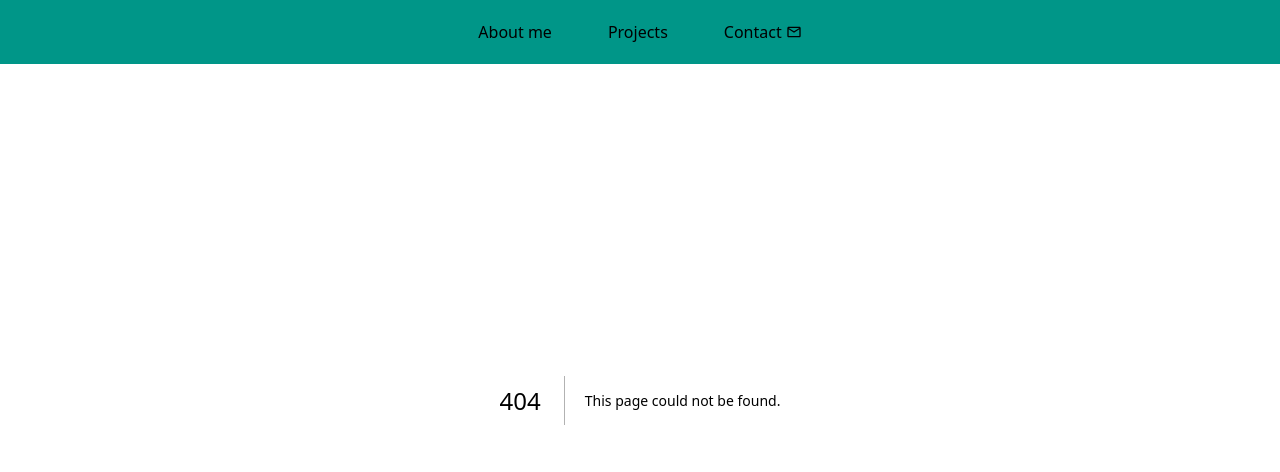
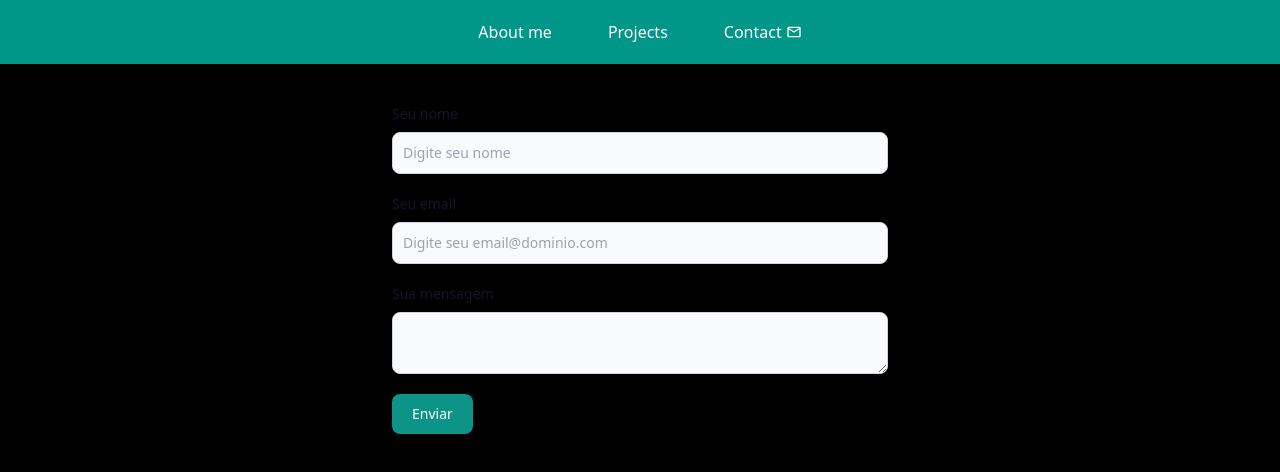
Before and after one commit to ronneyrv/Platform-Nextjs, a Next.js app: page /contact/sendme in a window 1280 px wide. Before the commit this address had no page. Shown: the top 472 px of the page. Built offline with nearby package versions, Linux system fonts and the light colour scheme.

Commit message:
feat: add page contact

```diff
--- a/src/app/about/About.tsx
+++ b/src/app/about/About.tsx
@@ -27,7 +27,7 @@ export const metadata: Metadata = {
 
 export default function About() {
   return (
-    <main className="flex-col gap-8 p-8">
+    <main className="flex-col gap-8 p-2 sm:p-8">
       <section className="flex-col p-8">
         <article className="flex gap-2 flex-col p-2 m-3 rounded sm:flex-row items-center">
           <Image
@@ -36,15 +36,15 @@ export default function About() {
             width={400}
             height={400}
             draggable={false}
-            className="rounded-full p-2 w-full sm:w-60 md:w-72"
+            className="rounded-full p-2 w-full sm:w-80 md:w-96"
           />
           <div className="flex-col text-center w-full">
-            <h2 className="font-bold text-center text-5xl md:text-5x1 mb-2">
+            <h2 className="font-bold text-center text-xl sm:text-4xl md:text-5x1 mb-2">
               Ronney Rocha
             </h2>
             <div className="flex gap-4 items-center justify-center">
-              <h3 className="text-xl">Full Stack Developer</h3>
-              <FaLaptopCode className="size-8" />
+              <h3 className="sm:text-xl">Full Stack Developer</h3>
+              <FaLaptopCode className=" sm:size-8" />
             </div>
           </div>
         </article>
--- a/src/app/contact/page.tsx
+++ b/src/app/contact/page.tsx
@@ -18,14 +18,14 @@ export default function PageContact() {
         </article>
       </Link>
 
-      <Link href={"my/email"} className="flex justify-center">
+      <Link href="/contact/sendme" className="flex justify-center">
         <article className="flex gap-2 flex-row items-center justify-center p-2 m-3 rounded hover:bg-primary w-full">
           <CgMail className="size-10" />
           <h4 className="font-extrabold text-lg">{"e-mail"}</h4>
         </article>
       </Link>
 
-      <Link href={"https://www.linkedin.com/public-profile/settings?trk=d_flagship3_profile_self_view_public_profile"} target="blank" className="flex justify-center">
+      <Link href={"www.linkedin.com/in/ronney-rocha-6a045466"} target="blank" className="flex justify-center">
         <article className="flex gap-2 flex-row items-center justify-center p-2 m-3 rounded hover:bg-primary w-full">
           <FaLinkedin className="size-10" />
           <h4 className="font-extrabold text-lg">{"linkedIn"}</h4>
--- /dev/null
+++ b/src/app/contact/sendme/page.tsx
@@ -0,0 +1,101 @@
+"use client";
+import { useState } from "react";
+import { useRouter } from "next/navigation";
+import emailjs from "@emailjs/browser";
+
+export default function sendMeEmail() {
+  const [name, setName] = useState("");
+  const [email, setEmail] = useState("");
+  const [message, setMessage] = useState("");
+  const router = useRouter();
+
+  function sendEmail(e: React.FormEvent<HTMLFormElement>) {
+    e.preventDefault();
+    emailjs
+      .sendForm(
+        "service_7afq53m",
+        "template_56e4x29",
+        e.target as HTMLFormElement,
+        "KhSmjuJ4VbXTB9DLG"
+      )
+      .then(
+        (result) => {
+          console.log("Email enviado com sucesso:", result.text);
+          alert("Email enviado com sucesso!");
+          router.push("/");
+        },
+        (error) => {
+          console.log("Erro ao enviar email:", error.text);
+          alert("Erro na API emailjs, favor me contatar pelo e-mail 'ronneyrv@gmail.com'");
+        }
+      );
+    setName("");
+    setEmail("");
+    setMessage("");
+  };
+
+  return (
+    <div className="flex-col pt-14 sm:pt-24 h-max">
+      <form className="max-w-lg mx-auto p-2" onSubmit={sendEmail}>
+        <div className="mb-5">
+          <label
+            htmlFor="name"
+            className="block mb-2 text-sm font-medium text-gray-900 dark:text-white"
+          >
+            Seu nome
+          </label>
+          <input
+            type="text"
+            id="name"
+            name="name"
+            value={name}
+            onChange={(e) => setName(e.target.value)}
+            className="bg-gray-50 border border-gray-300 text-gray-900 text-sm rounded-lg focus:ring-blue-500 focus:border-blue-500 block w-full p-2.5 dark:bg-gray-700 dark:border-gray-600 dark:placeholder-gray-400 dark:text-white dark:focus:ring-blue-500 dark:focus:border-blue-500"
+            placeholder="Digite seu nome"
+            required
+          />
+        </div>
+        <div className="mb-5">
+          <label
+            htmlFor="email"
+            className="block mb-2 text-sm font-medium text-gray-900 dark:text-white"
+          >
+            Seu email
+          </label>
+          <input
+            type="email"
+            id="email"
+            name="email"
+            value={email}
+            onChange={(e) => setEmail(e.target.value)}
+            className="bg-gray-50 border border-gray-300 text-gray-900 text-sm rounded-lg focus:ring-blue-500 focus:border-blue-500 block w-full p-2.5 dark:bg-gray-700 dark:border-gray-600 dark:placeholder-gray-400 dark:text-white dark:focus:ring-blue-500 dark:focus:border-blue-500"
+            placeholder="Digite seu email@dominio.com"
+            required
+          />
+        </div>
+        <div className="mb-5">
+          <label
+            htmlFor="message"
+            className="block mb-2 text-sm font-medium text-gray-900 dark:text-white"
+          >
+            Sua mensagem
+          </label>
+          <textarea
+          id="message"
+          name="message"
+          value={message}
+            onChange={(e) => setMessage(e.target.value)}
+            className="bg-gray-50 border border-gray-300 text-gray-900 text-sm rounded-lg focus:ring-blue-500 focus:border-blue-500 block w-full p-2.5 dark:bg-gray-700 dark:border-gray-600 dark:placeholder-gray-400 dark:text-white dark:focus:ring-blue-500 dark:focus:border-blue-500"
+            required
+          />
+        </div>
+        <button
+          type="submit"
+          className="text-white bg-teal-600 hover:bg-teal-800 font-medium rounded-lg text-sm w-full sm:w-auto px-5 py-2.5 text-center"
+        >
+          Enviar
+        </button>
+      </form>
+    </div>
+  );
+}
```
